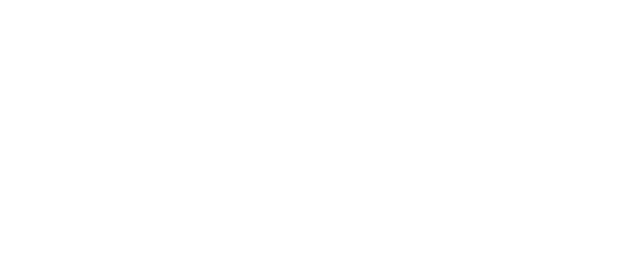
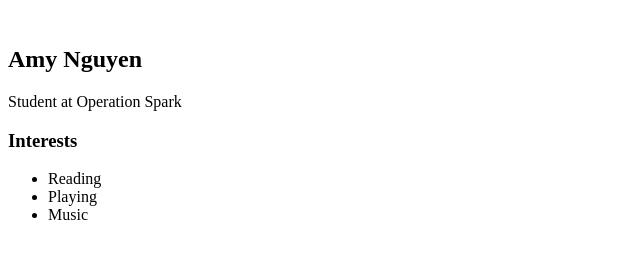
Before and after one commit to AmyNguyen26/AmyNguyen26.github.io, a plain HTML site: page index.html in a window 1280 px wide. Shown: the whole page, without its empty margins (0-640 px from the left). Drawn offline with Linux system fonts and the light colour scheme.

Commit message:
About to add pic

```diff
--- a/index.html
+++ b/index.html
@@ -1,7 +1,7 @@
 <!DOCTYPE html>
 <html>
   <head>
-    <title>Ready?</title>
+    <title>Dokja</title>
   </head>
 
   <body>
@@ -13,8 +13,26 @@
 
       <main>
 
+        <!-- Sidebar section -->
+        <div class="sidebar">
+          <img class="sidebar-img" scr="CHANGE_ME">
+        </div>
 
+        <!-- Content section -->
+        <div class="content">
+          <h2>Amy Nguyen</h2>
+          <p>Student at Operation Spark</p>
+          <div id="interests">
+            <h3>Interests</h3>
+            <ul>
+              <li>Reading</li>
+              <li>Playing</li>
+              <li>Music</li>
+            </ul>
+          </div>
+        </div>
       </main>
+
     </div>
 
   </body>
```
